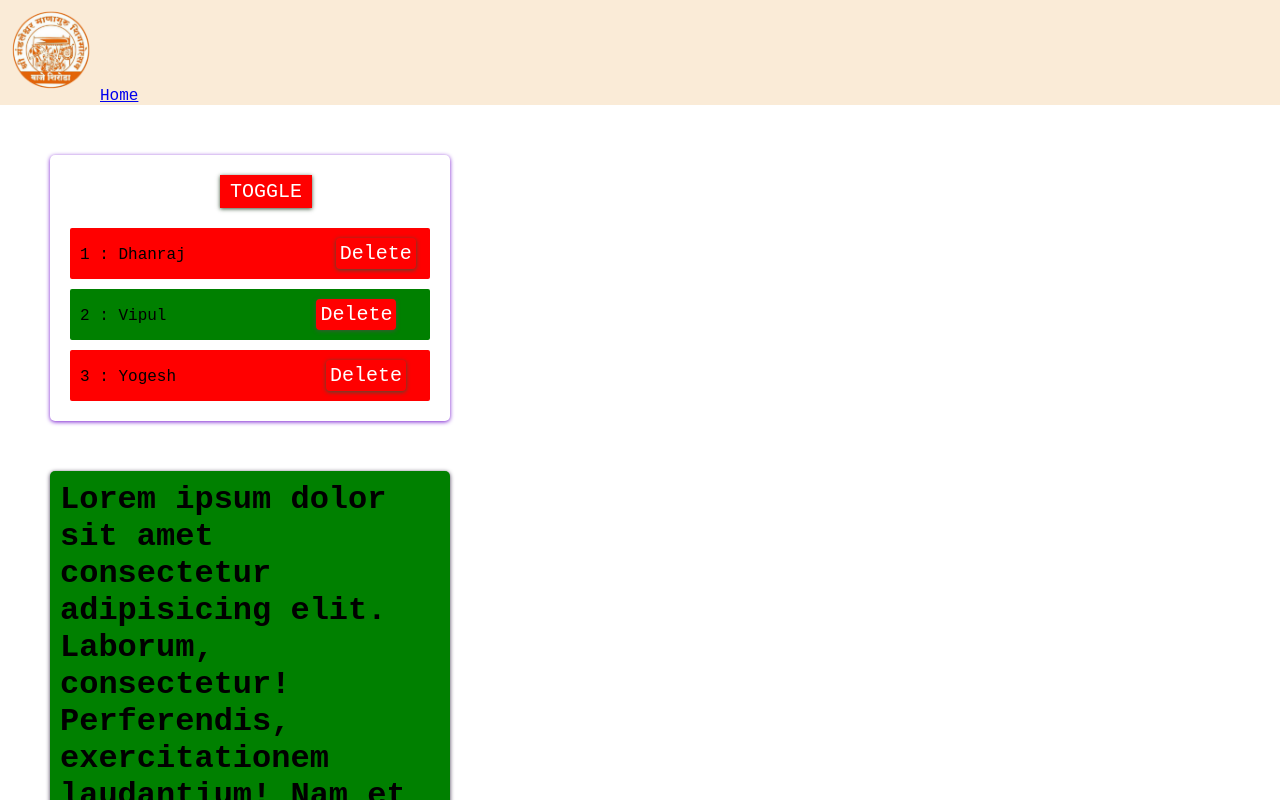
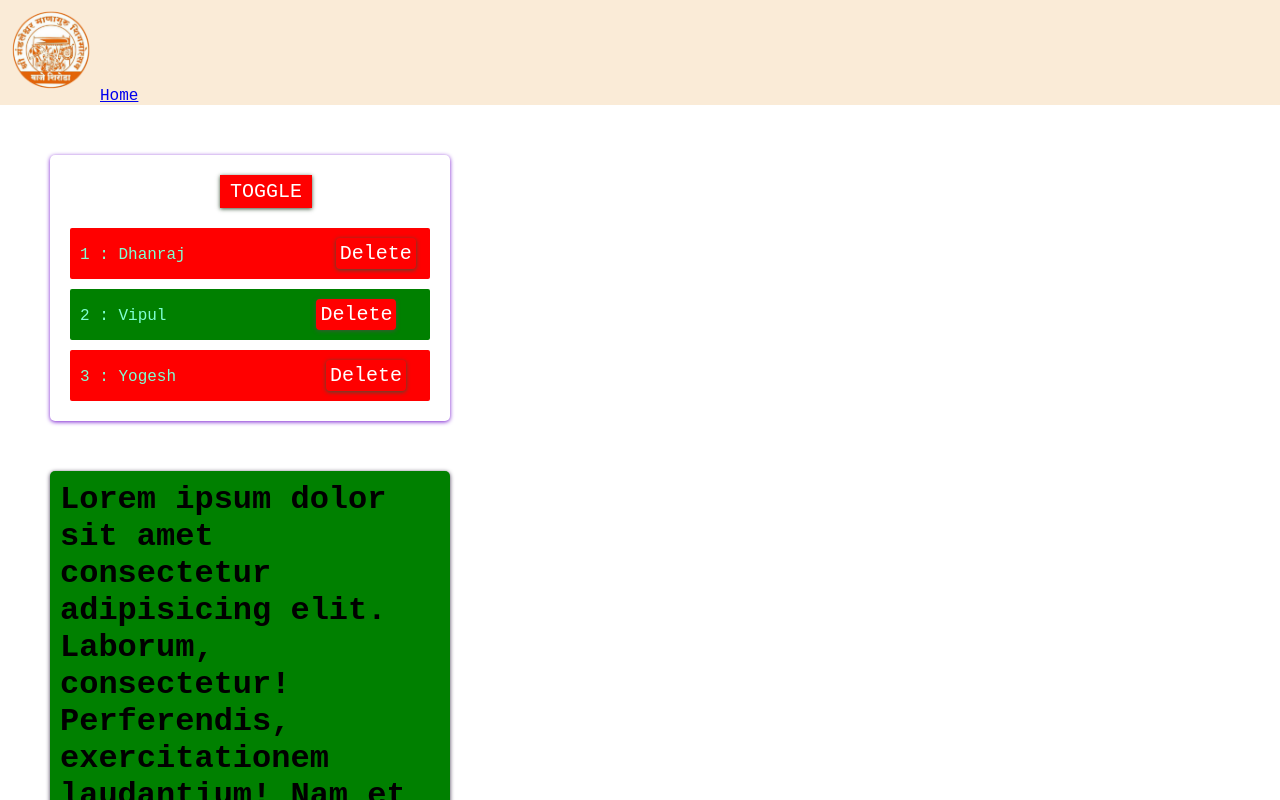
Before and after one commit to Dhanraj-Naik/task_creator, a React (Create React App) app: page / in a window 1280 px wide. Both pictures are taken after a click on the button "TOGGLE". Shown: the top 800 px of the page. Built offline with nearby package versions, Linux system fonts and the light colour scheme; a web font is replaced by a local one.

Commit message:
Module Level Styling

```diff
--- a/src/components/Person.js
+++ b/src/components/Person.js
@@ -1,11 +1,13 @@
-import React from 'react'
+// import React from 'react'
+import styles from './Person.module.css'
 
 function Person({ task, deleteTask }) {
     return (
         <li
             // key={task.id}
-            className={task.married ? 'married' : 'unmarried'}>
-            <span>{task.id} : {task.name}</span>
+            className={task.married ? 'married' : 'unmarried'}
+            >
+            <span className={styles.title}>{task.id} : {task.name}</span>
             <button className='deleteTask' onClick={() => deleteTask(task.id)}>Delete</button>
         </li>)
 }
--- /dev/null
+++ b/src/components/Person.module.css
@@ -0,0 +1,4 @@
+.title {
+    color: aquamarine;
+    /* background-color: brown; */
+}
```
